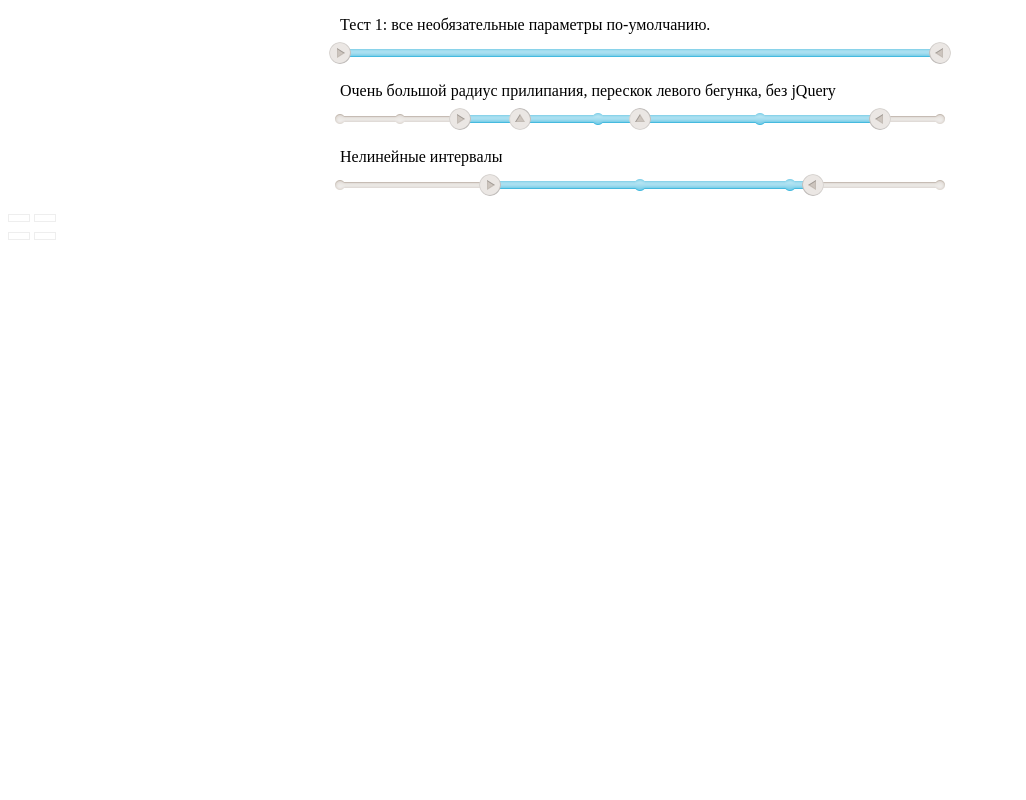
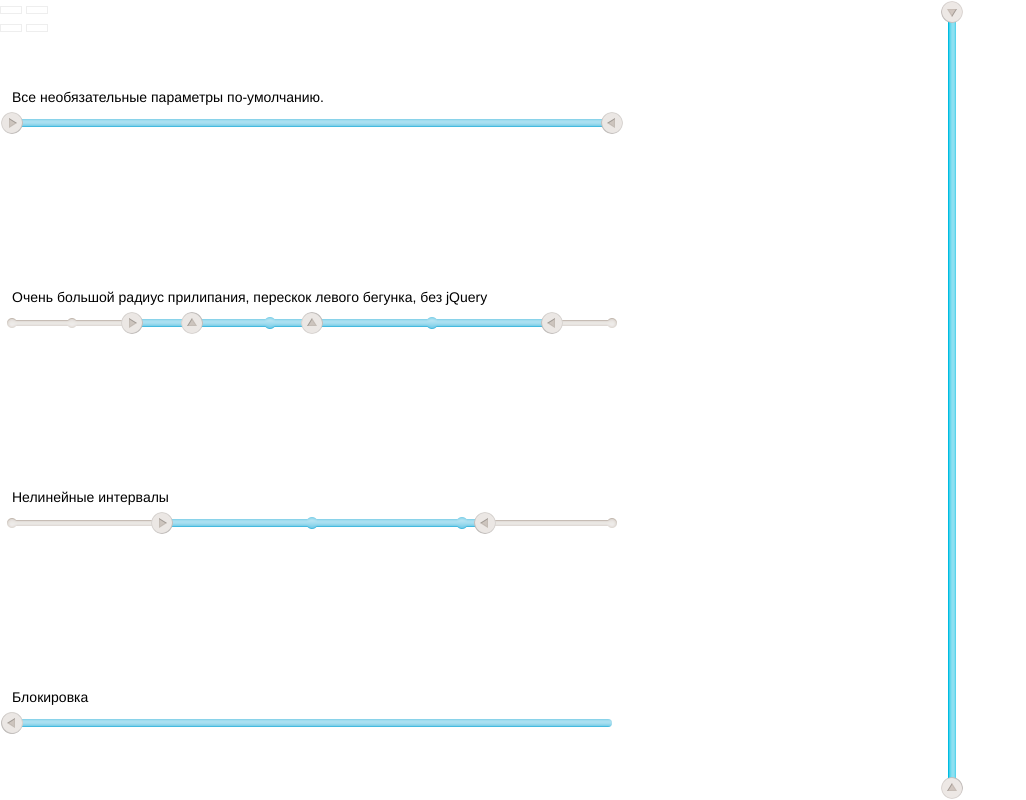
Before and after one commit to 2gis/rader, a website: page demo/index.html in a window 1280 px wide. Shown: the whole page, without its empty margins (0-1026 px from the left). Drawn offline with Linux system fonts and the light colour scheme; files that its build step writes are made by us from their sources.

Commit message:
vertical mode support

```diff
--- a/demo/index.html
+++ b/demo/index.html
@@ -10,7 +10,7 @@
 
     <script src="../js/jquery-1.9.0.js"></script>
 
-    <script src="../rader.min.js"></script>
+    <script src="../rader.js"></script>
     <script src="script.js"></script>
 
     <title></title>
@@ -19,8 +19,10 @@
 
 <body class="page__body">
 
+    <section class="page__col1">
+
         <div class="rader rader_1">
-        <p>Тест 1: все необязательные параметры по-умолчанию.</p>
+            <p>Все необязательные параметры по-умолчанию.</p>
             <div class="rader__track">
                 <!-- Активная часть трека -->
                 <div class="rader__track-active"></div>
@@ -99,11 +101,38 @@
             </div>
         </div>
 
+        <div class="rader rader_1">
+            <p>Блокировка</p>
+            <div class="rader__track">
+                <!-- Активная часть трека -->
+                <div class="rader__track-active"></div>
+
+                <!-- Бегунки -->
+                <div class="rader__runner rader__runner_pos_left"></div>
+                <div class="rader__runner rader__runner_pos_right"></div>
+            </div>
+        </div>
+
+    </section>
+
+    <div class="rader rader_5 _vertical">
+        <div class="rader__track">
+            <!-- Активная часть трека -->
+            <div class="rader__track-active"></div>
+
+            <!-- Бегунки -->
+            <div class="rader__runner rader__runner_pos_top"></div>
+            <div class="rader__runner rader__runner_pos_bottom"></div>
+        </div>
+    </div>
+
+    <section class="out">
         <div class="out__min out__input"></div>
         <div class="out__max out__input"></div><br />
 
         <div class="out__min-move out__input"></div>
         <div class="out__max-move out__input"></div>
+    </section>
 
 </body>
 
--- a/demo/script.js
+++ b/demo/script.js
@@ -7,7 +7,6 @@ window.onload = function() {
         runners: $('.rader_1').find('.rader__runner'),
         pointInRangeCls: 'rader__point_range_in',
         change: function(e) {
-            console.log(e);
             $('.out__min').text(e.minVal);
             $('.out__max').text(e.maxVal);
         },
@@ -92,5 +91,21 @@ window.onload = function() {
         }
     });
 
+    $('.rader_5').rader({
+        trackActive: $('.rader_5').find('.rader__track-active'),
+        points: $('.rader_5').find('.rader__point'),
+        runners: $('.rader_5').find('.rader__runner'),
+        pointInRangeCls: 'rader__point_range_in',
+        direction: '|',
+        change: function(e) {
+            $('.out__min').text(e.minVal);
+            $('.out__max').text(e.maxVal);
+        },
+        move: function(e) {
+            $('.out__min-move').text(e.minVal);
+            $('.out__max-move').text(e.maxVal);
+        }
+    });
+
     // @TODO: тест с выставлением значений за пределами диапазона
 }
--- a/demo/style.css
+++ b/demo/style.css
@@ -1,20 +1,45 @@
 .page {
     margin: 0;
+    height: 100%;
+    font: 14px/18px Helvetica, Arial;
     }
 .page__body {
+    margin: 0;
+    height: 100%;
+    display: flex;
+    padding: 0px;
+    align-items: stretch;
+    box-sizing: border-box;
+    }
 
+.page__col1 {
+    display: flex;
+    justify-content: space-around;
+    flex-direction: column;
+    padding: 0 12px;
     }
+
 .rader {
     position: relative;
     margin: 0 auto;
     width: 600px;
+    padding: 12px 0;
     }
+.rader._vertical {
+    width: auto;
+    display: flex;
+    }
+
 .rader__track {
     position: relative;
     height: 6px;
-    /*margin: 10px;*/
     border-radius: 3px;
     background: url(../pics/gray.png) repeat-x;
+    }
+.rader._vertical .rader__track {
+    height: auto;
+    width: 6px;
+    background: url(../pics/gray-v.png) repeat-y;
     }
     .rader__track-active {
         position: absolute;
@@ -23,6 +48,13 @@
         height: 8px;
         border-radius: 4px;
         background: url(../pics/blue.png) repeat-x;
+        }
+    .rader._vertical .rader__track-active {
+        top: 0;
+        left: -1px;
+        height: 100%;
+        width: 8px;
+        background: url(../pics/blue-v.png) repeat-y;
         }
 .rader__point {
     position: absolute;
@@ -87,11 +119,21 @@
         border-radius: 11px;
         background: url(../pics/runner.png);
         }
+    .rader._vertical .rader__runner:before {
+        top: -11px;
+        left: -8px;
+        }
     .rader__runner_pos_left:before {
         background: url(../pics/runner-left.png);
         }
     .rader__runner_pos_right:before {
         background: url(../pics/runner-right.png);
+        }
+    .rader__runner_pos_top:before {
+        background: url(../pics/runner-top.png);
+        }
+    .rader__runner_pos_bottom:before {
+        background: url(../pics/runner-bottom.png);
         }
 .rader__track_transition_on .rader__runner {
     -webkit-transition: all .1s ease-in;
@@ -101,9 +143,11 @@
     -webkit-transition: all .1s ease-in;
     transition: all .1s ease-in;
     }
-.rader {
-    min-height: 50px;
-    margin: 10px auto;
+
+.out {
+    position: fixed;
+    left: 0;
+    top: 0;
     }
 .out__input {
     display: inline-block;
--- a/rader.js
+++ b/rader.js
@@ -11,6 +11,24 @@ var count = 0;
         params['root'] = params['root'] || this;
 
         return new init(params);
+    };
+
+    var directions = {
+        '-': { // Direction: left-to-right
+            start: 'left',
+            client: 'clientWidth',
+            offset: 'offsetWidth',
+            size: 'width',
+            clientX: 'clientX'
+        },
+
+        '|': { // top-to-bottom
+            start: 'top',
+            client: 'clientHeight',
+            offset: 'offsetHeight',
+            size: 'height',
+            clientX: 'clientY'
+        }
     };
 
     if (DEBUG) {
@@ -31,12 +49,7 @@ var count = 0;
             elements = {},
             delta,
             deltaPx, // Ширина всего трека в пикселях
-            dir = { // Direction: left-to-right | top-to-bottom
-                start: 'left',
-                client: 'clientWidth',
-                offset: 'offsetWidth',
-                size: 'width'
-            },
+            dir = directions[params.direction || '-'],
             defaultParams,
             dom,
             selector,
@@ -122,7 +135,7 @@ var count = 0;
 
         // iOs support
         function getClientX(event) {
-            return event.clientX || (((event['originalEvent'] || event)['touches'] || [])[0] || {})['pageX'];
+            return event[dir.clientX] || (((event['originalEvent'] || event)['touches'] || [])[0] || {})['pageX'];
         }
 
         // Text selection preventing on drag
```
Also changed, not shown: pics/blue-v.png (added), pics/gray-v.png (added), pics/runner-bottom.png (added), pics/runner-top.png (added), rader.min.js, readme.md. Lines whose indentation alone changed are shown as unchanged.
